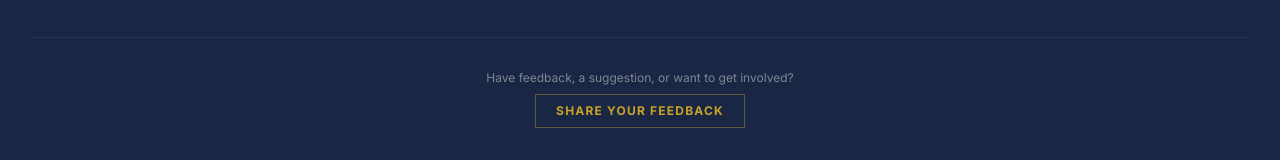
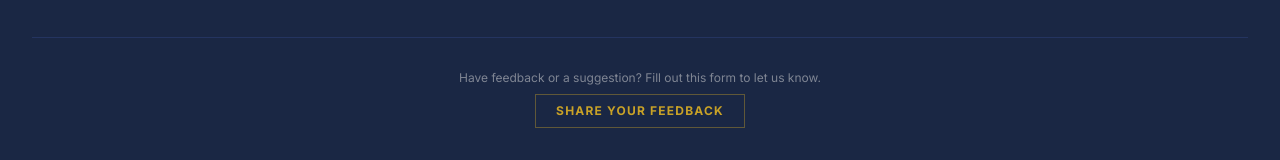
Before and after one commit to Zanie567/The-Consilium, a Next.js app: page / in a window 1280 px wide. Shown: the part 1686-1846 px from the top of the page. Built offline with nearby package versions, Linux system fonts and the light colour scheme; no server answers; the database is empty.

Commit message:
Update feedback section copy

```diff
--- a/src/components/layout/Footer.tsx
+++ b/src/components/layout/Footer.tsx
@@ -140,7 +140,7 @@ export function Footer() {
         <div className="mt-10 pt-8 border-t border-navy-light">
           <div className="text-center mb-8">
             <p className="text-cream/45 text-xs mb-2">
-              Have feedback, a suggestion, or want to get involved?
+              Have feedback or a suggestion? Fill out this form to let us know.
             </p>
             <a
               href="https://forms.gle/ufUnT7sDoKagnLqGA"
```
